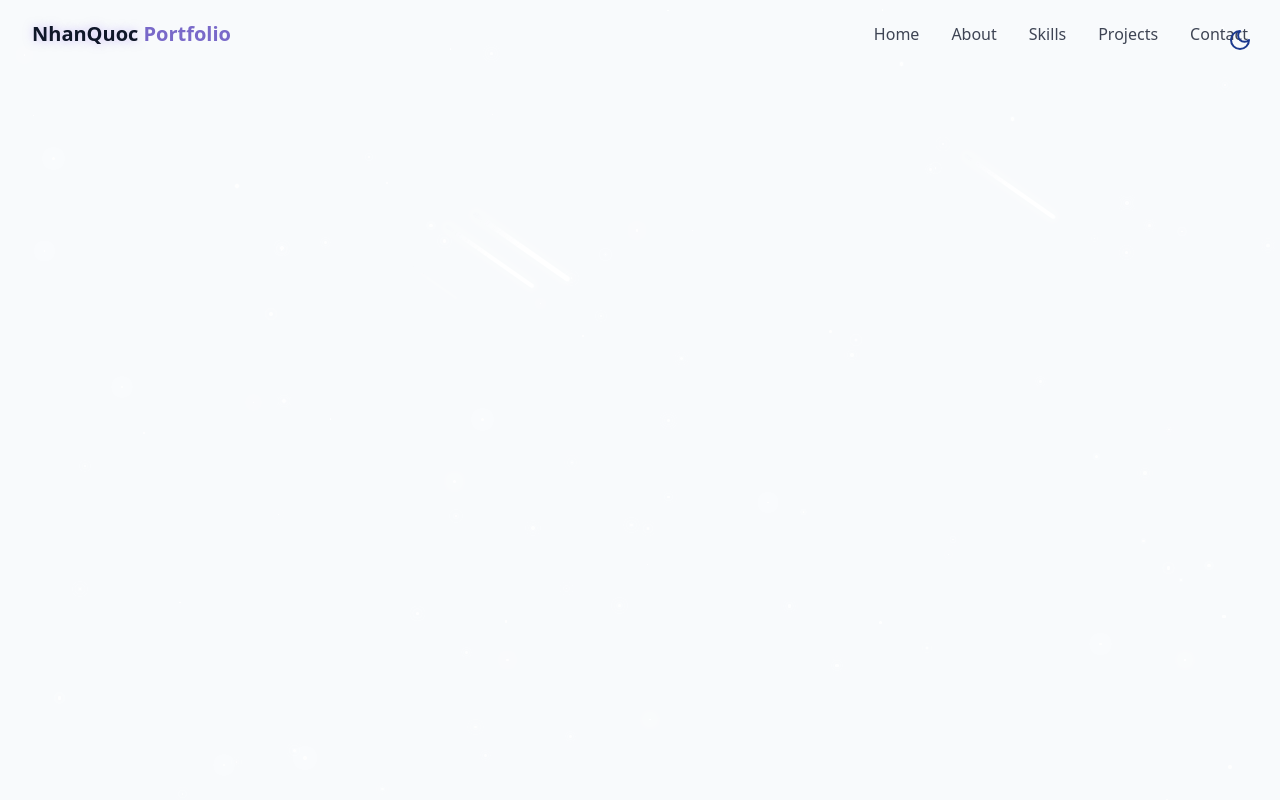
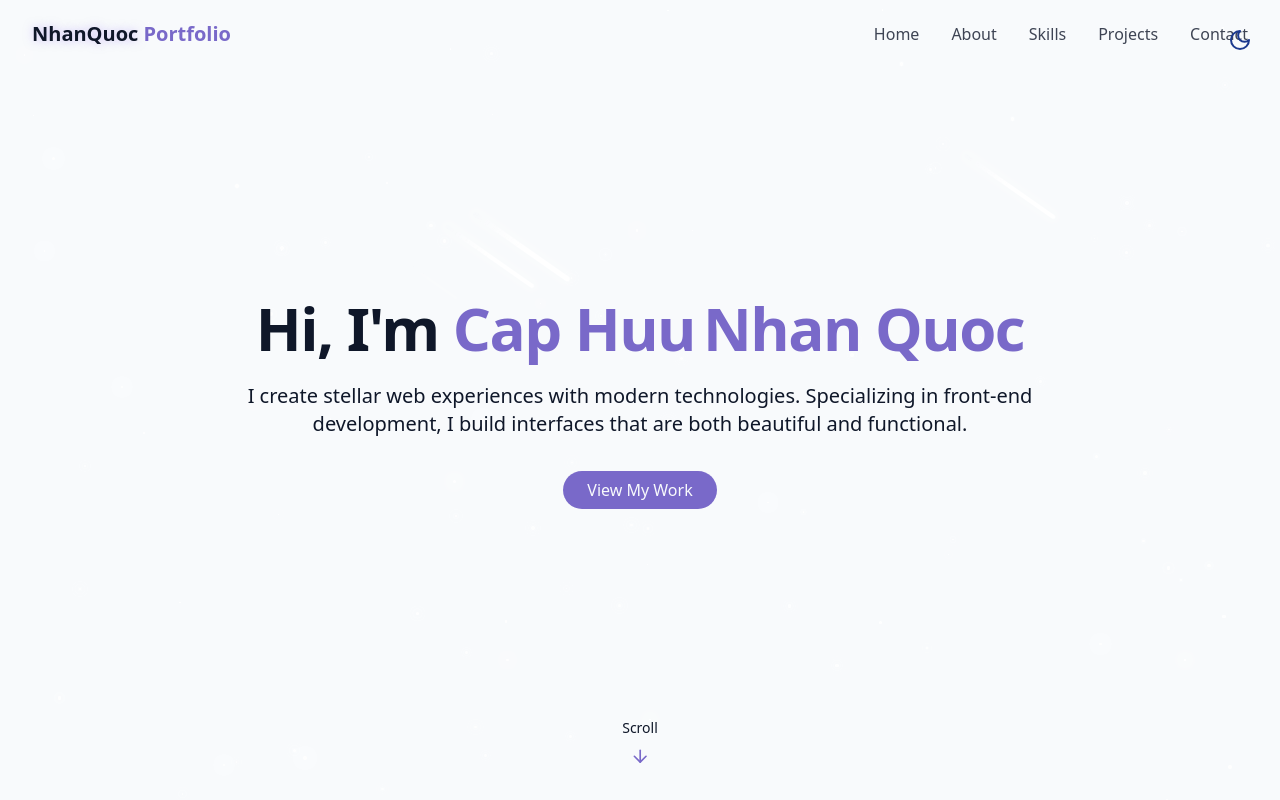
Before and after one commit to nhanquoc-it/nhanquoc-portfolio, a React (Vite) app: page / in a window 1280 px wide. Built offline with nearby package versions, Linux system fonts and the light colour scheme.

Commit message:
5. Create Hero Section

```diff
--- /dev/null
+++ b/src/components/HeroSection.jsx
@@ -0,0 +1,43 @@
+import { ArrowDown } from "lucide-react";
+import React from "react";
+
+const HeroSection = () => {
+	return (
+		<section
+			id="hero"
+			className="relative min-h-screen flex flex-col items-center justify-center px-4"
+		>
+			<div className="container max-w-4xl mx-auto text-center z-10">
+				<div className="space-y-6">
+					<h1 className="text-4xl md:text-6xl font-bold tracking-tight">
+						<span className="opacity-0 animate-fade-in">Hi, I'm </span>
+						<span className="text-primary opacity-0 animate-fade-in-delay-1">
+							Cap Huu
+						</span>
+						<span className="text-primary ml-2 opacity-0 animate-fade-in-delay-2">
+							Nhan Quoc
+						</span>
+					</h1>
+					<p className="text-lg md:text-xl text-muted-foreground max-2-2xl mx-auto opacity-0 animate-fade-in-delay-3">
+						I create stellar web experiences with modern technologies.
+						Specializing in front-end development, I build interfaces that are
+						both beautiful and functional.
+					</p>
+
+					<div className="pt-4 opacity-0 animate-fade-in-delay-4">
+						<a href="#projects" className="cosmic-button">
+							View My Work
+						</a>
+					</div>
+				</div>
+			</div>
+
+			<div className="absolute bottom-8 left-1/2 transform -translate-x-1/2 flex flex-col items-center animate-bounce">
+				<span className="text-sm text-muted-foreground mb-2"> Scroll </span>
+				<ArrowDown className="h-5 w-5 text-primary" />
+			</div>
+		</section>
+	);
+};
+
+export default HeroSection;
--- a/src/pages/Home.jsx
+++ b/src/pages/Home.jsx
@@ -2,6 +2,7 @@
 import { ThemeToggle } from "@/components/ThemeToggle";
 import StarBackground from "@/components/StarBackground";
 import Navbar from "@/components/Navbar";
+import HeroSection from "@/components/HeroSection";
 
 const Home = () => {
 	return (
@@ -13,7 +14,9 @@
 			{/* Navbar */}
 			<Navbar />
 			{/* Main Content */}
-
+			<main>
+				<HeroSection />
+			</main>
 			{/* Footer */}
 		</div>
 	);
```
